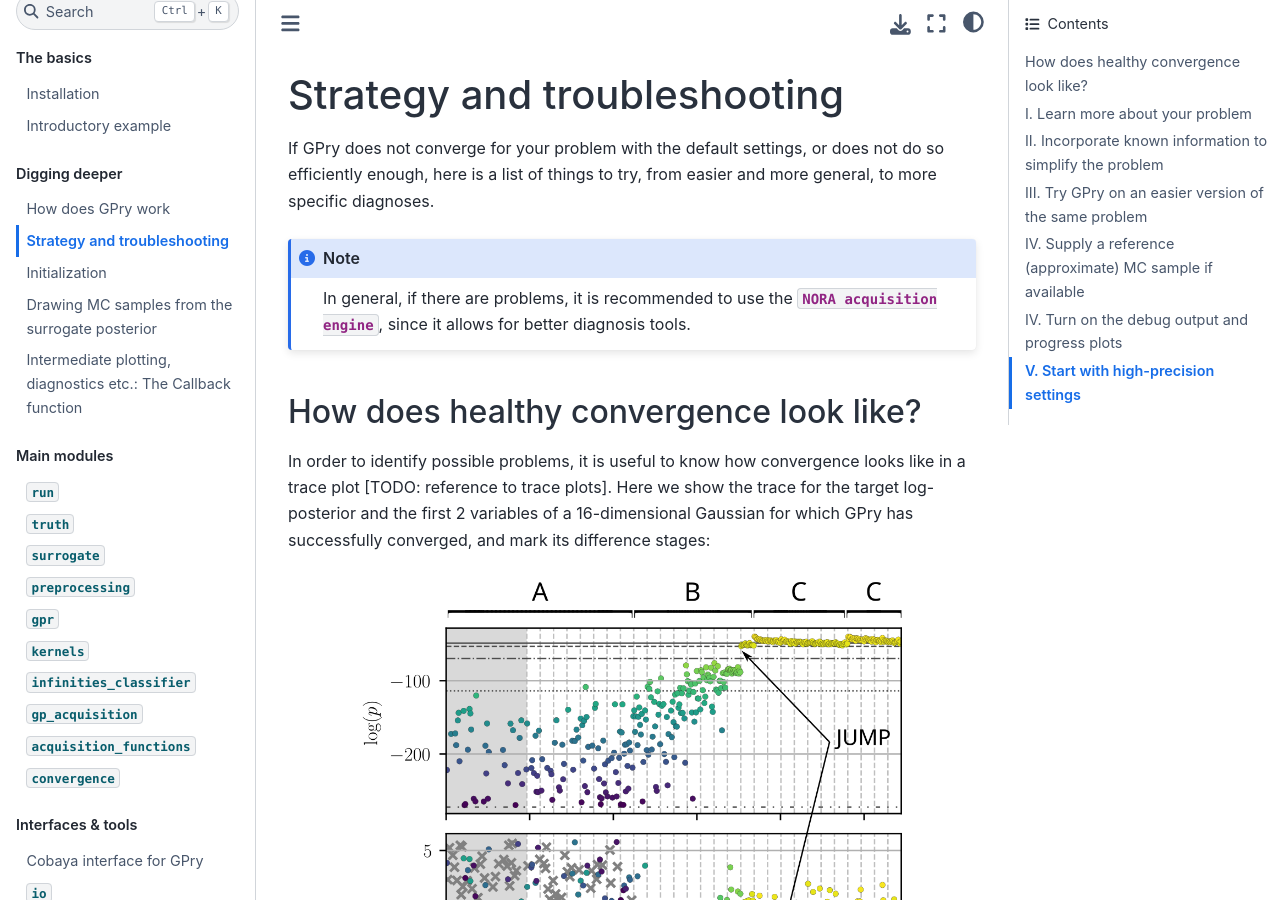
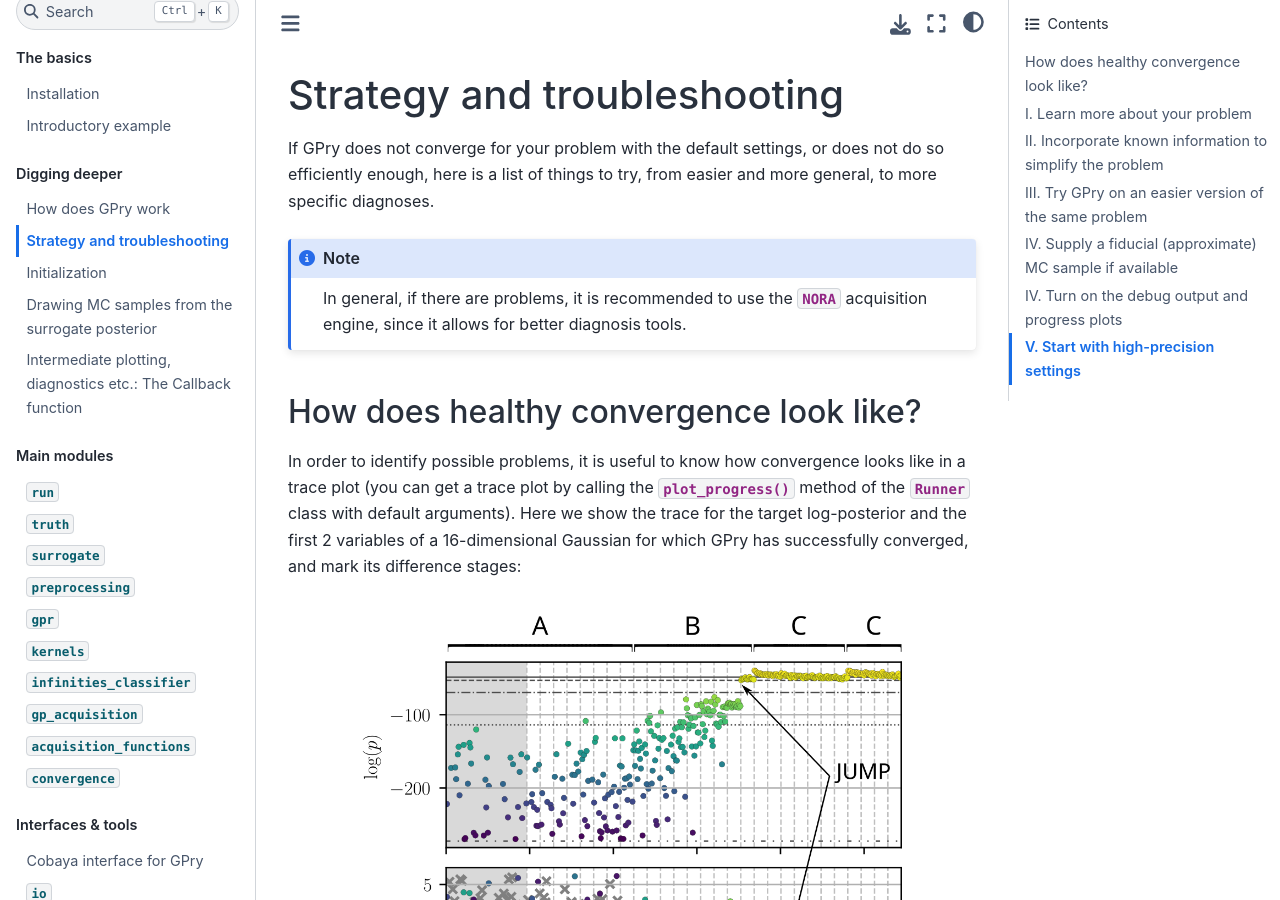
Before and after one commit to jonaselgammal/GPry, a Sphinx documentation site: the page built from doc/source/strategy.rst, in a window 1280 px wide and 900 px high. Built offline with Sphinx 7.4.7 and the Sphinx Book theme 1.1.4, drawn with Linux system fonts in a browser that asks for light colours; some of the changed text lies outside the part shown.

Commit message:
docs: clarified fiducial vs reference

```diff
--- a/doc/source/strategy.rst
+++ b/doc/source/strategy.rst
@@ -15,9 +15,9 @@
 How does healthy convergence look like?
 ---------------------------------------
 
-In order to identify possible problems, it is useful to know how convergence looks like in a trace plot [TODO: reference to trace plots]. Here we show the trace for the target log-posterior and the first 2 variables of a 16-dimensional Gaussian for which GPry has successfully converged, and mark its difference stages:
+In order to identify possible problems, it is useful to know how convergence looks like in a trace plot (you can get a trace plot by calling the :func:`~gpry.run.Runner.plot_progress` method of the :class:`~gpry.run.Runner` class with default arguments). Here we show the trace for the target log-posterior and the first 2 variables of a 16-dimensional Gaussian for which GPry has successfully converged, and mark its difference stages:
 
-.. image:: images/help_trace.png
+.. figure:: images/help_trace.png
    :width: 550
    :align: center
 
@@ -34,16 +34,16 @@
 I. Learn more about your problem
 --------------------------------
 
-Usually, plotting a slice of the posterior/likelihood is useful to uncover features that may be spoiling the Gaussian Process modelling. To do this, you can use the slice plotter implemented in :func:`plots.plot_slices_func`, preferably using a point close to the posterior mode.
+Usually, plotting a slice of the posterior/likelihood is useful to uncover features that may be spoiling the Gaussian Process modelling. To do this, you can use the slice plotter implemented in :func:`~gpry.plot.plot_slices_func`, preferably using a point close to the posterior mode.
 
 For example, in the following slice we can see two different relevant features:
 
-.. image:: images/help_slice_noise_discont.png
+.. figure:: images/help_slice_noise_discont.png
    :width: 550
    :align: center
 
-- The likelihood seems to have some numerical noise. To deal with this, you should pass a non-null value for the ``noise_level`` to the :class:`gpr.GaussianProcessRegressor` as part of the :class:`surrogate.SurrogateModel` arguments, here approximately ``noise_level=0.1``.
-- There is a discontinuity at :math:`x_1\approx 0.75`. In general, this would spoil a GPR fit, that expects a nearly-continuous function. Ideally, this would persist in the rest of the dimensions, without presenting degeneracies, and a prior cut :math:`x_1 < 0.75` could be implemented. Otherwise, if the discontinuity leads to posterior values that are low enough, one can request an infinities classifier with some low threshold (e.g. an SVM, see :doc:`module_infinities_classifier`), here approximately ``inf_threshold=20`` would work.
+- The likelihood seems to have some numerical noise. To deal with this, you should pass a non-null value for the ``noise_level`` of the :class:`~gpry.gpr.GaussianProcessRegressor`, here approx.\ ``noise_level=0.1``.
+- There is a discontinuity at :math:`x_1\approx 0.75`. In general, this would spoil a GPR fit, that expects a nearly-continuous function. Ideally, this would persist in the rest of the dimensions, without presenting degeneracies, and a prior cut :math:`x_1 < 0.75` could be implemented. Otherwise, if the discontinuity leads to posterior values that are low enough, one can choose the ``inf_threshold`` of the surrogate model so that it always discards these values, here approx. ``inf_threshold=20``.
 
 .. note::
 
@@ -64,28 +64,28 @@
 - Simplify the likelihood computation (e.g. downgrading its precision, turning off contributions) to be able to iterate faster until the problem is solved.
 - Fix a number of parameters to their fiducial/expected value to test on a lower-dimensional version of the problem.
 
-In this simpler scenario, you may be able to get an approximate MCMC/Nested sample to compare with, and :ref:`use it as a reference <help_reference>`.
+In this simpler scenario, you may be able to get an approximate MCMC/Nested sample to compare with, and :ref:`use it as a fiducial sample <help_fiducial>`.
 
 
-.. _help_reference:
+.. _help_fiducial:
 
-IV. Supply a reference (approximate) MC sample if available
+IV. Supply a fiducial (approximate) MC sample if available
 -----------------------------------------------------------
 
-If you have a precise or approximate fiducial MC sample of the posterior, you can pass it to the :class:`run.Runner` instance before calling the :func:`~gpry.run.Runner.run`` method using the :meth:`run.Runner.set_fiducial_MC` method:
+If you have a precise or approximate fiducial MC sample of the posterior, you can pass it to the :class:`~gpry.run.Runner` instance before calling the :func:`~gpry.run.Runner.run` method using the :func:`~gpry.run.Runner.set_fiducial_mc` method:
 
 .. code:: python
 
    runner = Runner([...])
-   runner.set_fiducial_mc(X, logpost=..., weights=...)
+   runner.set_fiducial_MC(X, logpost=..., weights=...)
 
 Note that you can pass instead the loglikelihood (via the ``loglike`` arg), if you are letting GPry compute the prior density.
 
-Similarly, you can pass a single fiducial reference point (e.g. the expected MAP or best fit) using :meth:`run.Runner.set_fiducial_point` method (same arguments, this time scalars).
+Similarly, you can pass a single fiducial central point (e.g. the expected MAP or best fit) using :func:`~gpry.run.Runner.set_fiducial_point` method (same arguments, this time scalars).
 
-This fiducial MC and point will be shown in the :ref:`progress plots <turn_on_plots>` and those generated by :meth:`run.Runner.plot_mc`, and will let you learn about where GPry is mapping versus where the mode actually is.
+This fiducial MC and point will be shown in the :ref:`progress plots <turn_on_plots>`, and will let you learn about where GPry is mapping versus where the mode actually is.
 
-.. image:: images/help_fiducial_corner.png
+.. figure:: images/help_fiducial_corner.png
    :width: 550
    :align: center
 
@@ -95,12 +95,12 @@
 IV. Turn on the debug output and progress plots
 -----------------------------------------------
 
-There are two settings of the Runner :class:`run.Runner` that can help with debugging deficient convergence:
+There are two settings of the Runner :func:`~gpry.run.Runner` that can help with debugging deficient convergence:
 
 - ``verbose``: if set to 4 (by default 3), GPry will produce much more output, including the exact coordinates of the proposed points and the true log-posterior density obtained at evaluation. This can sometimes reveal unexpected behaviour by the true model.
-- ``plots``: if set to ``True``, GPry will produce some plots at the end of every iteration. Plots that are particularly expensive are skipped by default, and need to be requested explicitly. For a full set of progress plots, instead of ``True``, set ``plots={[plot_type]: True, [...]}`` where plot types are the arguments of the :meth:`run.Runner.plot_progress` method.
+- ``plots``: if set to ``True``, GPry will produce some plots at the end of every iteration. Plots that are particularly expensive are skipped by default, and need to be requested explicitly. For a full set of progress plots, instead of ``True``, set ``plots={[plot_type]: True, [...]}`` where plot types are the arguments of the :func:`~gpry.run.Runner.plot_progress` method.
 
-  In particular, ``corner: True`` can reveal if GPry is mapping the right region, especially when a :ref:`reference MC sample <help_reference>` has been passed: if the acquisition MC sample seems stable through iterations and mostly on top of the training set, maybe the convergence criterion is too stringent, or the likelihood is more numerically noisy than the `noise_level` parameter accounts for.
+  In particular, ``corner: True`` can reveal if GPry is mapping the right region, especially when a :ref:`fiducial MC sample <help_fiducial>` has been passed: if the acquisition MC sample seems stable through iterations and mostly on top of the training set, maybe the convergence criterion is too stringent, or the likelihood is more numerically noisy than the `noise_level` parameter accounts for.
 
   Though also expensive, ``slice: True`` is particularly useful for diagnosing misbehaviour by the SVM infinities classifier.
 
@@ -110,6 +110,6 @@
 
 As expected, turning on the `precision paramters` of the algorithm can make it more likely to converge in exchange for additional computational costs. Two good starting points are:
 
-- If using :class:`gp_acquisition.NORA`, decreasing ``mc_every`` to ``1``, so that a full NS is run at every iteration. This is specially recommended if a ladder-like progress with frequent jumps (see ) is observed in the trace plot (see :ref:`help_healthy`).
+- If using :class:`~gpry.gp_acquisition.NORA`, decreasing ``mc_every`` to ``1``, so that a full NS is run at every iteration. This is specially recommended if a ladder-like progress with frequent jumps (see ) is observed in the trace plot (see :ref:`help_healthy`).
 
 - You can increase the frequency with which hyperparameters are fit with the ``fit_full_every`` option of the runner. This will make it more likely that the best GPR configuration is reached as soon as possible, but at a very high computational cost for dimensions larger than 10.
```
Also changed, not shown: other parts of doc/source/strategy.rst (+1 -1 lines).
